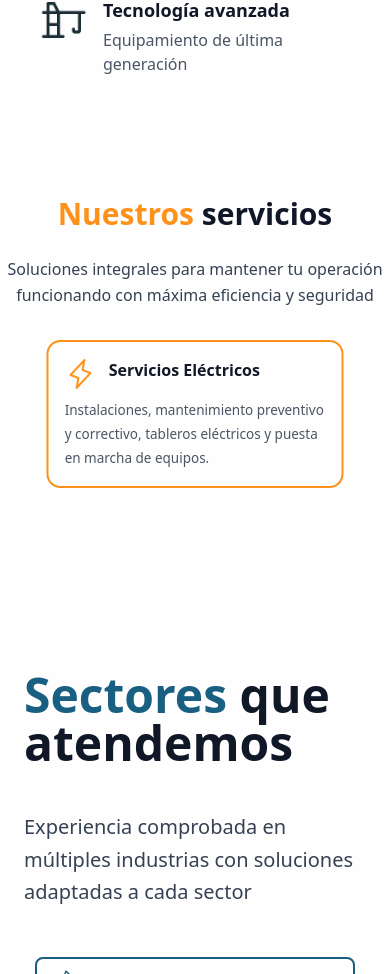
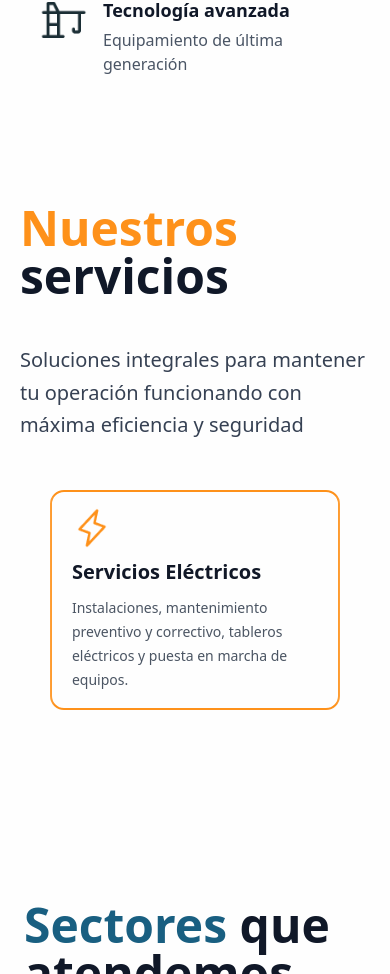
Before and after one commit to synerarg/myl, a Next.js app: page / in a window 390 px wide. Shown: the part 1522-2496 px from the top of the page. Built offline with nearby package versions, Linux system fonts and the light colour scheme.

Commit message:
Update Footer component with an ID for accessibility; add new service link to Navbar; enhance Services component layout and styling for improved responsiveness and visual consistency.

```diff
--- a/components/Footer.tsx
+++ b/components/Footer.tsx
@@ -4,7 +4,7 @@ import { Button } from "./Button"
 
 export const Footer = () => {
   return (
-    <footer className="bg-white border-t border-darkBlue">
+    <footer id="footer" className="bg-white border-t border-darkBlue ">
       <div className="mx-auto max-w-7xl px-6 py-4 ">
         {/* Main Footer Content */}
         <div className="grid grid-cols-1 gap-8 md:grid-cols-2 lg:grid-cols-4 py-4">
--- a/components/Navbar.tsx
+++ b/components/Navbar.tsx
@@ -9,6 +9,7 @@ const NAV_LINKS = [
   { href: "/", label: "Inicio" },
   { href: "/#sectors", label: "Sectores" },
   { href: "/#our-process", label: "Nosotros" },
+  { href: "/#services", label: "Servicios" },
   { href: "/#contact", label: "Contacto" },
 ];
 
--- a/components/Services.tsx
+++ b/components/Services.tsx
@@ -11,18 +11,49 @@ type Service = {
 };
 
 const services: Service[] = [
-  { title: "Servicios Eléctricos", description: "Instalaciones, mantenimiento preventivo y correctivo, tableros eléctricos y puesta en marcha de equipos.", icon: "/icons/services/Lightning.png" },
-  { title: "Servicios Mecánicos", description: "Montaje, mantenimiento, reparaciones industriales y soporte técnico especializado.", icon: "/icons/services/Wrench.png" },
-  { title: "Limpiezas Industriales", description: "Limpieza de equipos industriales y aeroenfriadores para máxima eficiencia operativa.", icon: "/icons/services/SprayBottle.png" },
-  { title: "Obra Civil Menor", description: "Construcción de bases, fundaciones, galpones, tinglados y mejoras en infraestructura.", icon: "/icons/services/Hammer.png" },
-  { title: "Cateos", description: "Detección de fallas y evaluación estructural mediante cateos e inspecciones técnicas preventivas.", icon: "/icons/services/PipeWrench.png" },
-  { title: "Protección Catódica", description: "Inspección y verificación de protección catódica, medición de potenciales y cálculos e ingeniería.", icon: "/icons/services/Shield.png" },
+  {
+    title: "Servicios Eléctricos",
+    description:
+      "Instalaciones, mantenimiento preventivo y correctivo, tableros eléctricos y puesta en marcha de equipos.",
+    icon: "/icons/services/Lightning.png",
+  },
+  {
+    title: "Servicios Mecánicos",
+    description:
+      "Montaje, mantenimiento, reparaciones industriales y soporte técnico especializado.",
+    icon: "/icons/services/Wrench.png",
+  },
+  {
+    title: "Limpiezas Industriales",
+    description:
+      "Limpieza de equipos industriales y aeroenfriadores para máxima eficiencia operativa.",
+    icon: "/icons/services/SprayBottle.png",
+  },
+  {
+    title: "Obra Civil Menor",
+    description:
+      "Construcción de bases, fundaciones, galpones, tinglados y mejoras en infraestructura.",
+    icon: "/icons/services/Hammer.png",
+  },
+  {
+    title: "Cateos",
+    description:
+      "Detección de fallas y evaluación estructural mediante cateos e inspecciones técnicas preventivas.",
+    icon: "/icons/services/PipeWrench.png",
+  },
+  {
+    title: "Protección Catódica",
+    description:
+      "Inspección y verificación de protección catódica, medición de potenciales y cálculos e ingeniería.",
+    icon: "/icons/services/Shield.png",
+  },
 ];
 
 export default function Services() {
   const [emblaRef, emblaApi] = useEmblaCarousel({
     loop: true,
-    align: "center",          // ⭐ centra el slide activo en mobile
+    align: "center",
+    containScroll: "trimSnaps",
     dragFree: false,
     skipSnaps: false,
   });
@@ -31,19 +62,21 @@ export default function Services() {
   const scrollNext = useCallback(() => emblaApi?.scrollNext(), [emblaApi]);
 
   return (
-    <section className="w-full bg-white py-14 sm:py-20 lg:py-24">
-      <div className="w-[%] lg:w-[95%] xl:w-[92%] 2xl:w-[85%] mx-auto px-0 sm:px-6 md:px-10 lg:px-12 xl:px-16">
-        <div className="w-full flex flex-col md:flex-row md:items-start md:justify-between items-center justify-center gap-4 sm:gap-8 mb-8 sm:mb-12">
-          <h2 className="text-3xl sm:text-4xl lg:text-5xl font-bold text-gray-900 text-center md:text-left">
+    <section className="w-full bg-white py-16 sm:py-20 lg:py-24">
+      <div className="w-[98%] lg:w-[95%] xl:w-[92%] 2xl:w-[85%] mx-auto px-4 sm:px-6 md:px-10 lg:px-12 xl:px-16">
+      <div className="w-full flex flex-col md:flex-row md:items-start md:justify-between items-center justify-center gap-8 mb-12">
+          <h2 className="text-5xl font-bold text-gray-900">
             <span className="text-orange">Nuestros</span> servicios
           </h2>
-          <p className="text-base sm:text-lg xl:text-xl text-gray-700 max-w-md leading-relaxed mt-2 md:mt-3 text-center md:text-left">
+
+          <p className="text-gray-700 text-xl max-w-md leading-relaxed mt-3">
             Soluciones integrales para mantener tu operación funcionando con máxima eficiencia y seguridad
           </p>
         </div>
 
+        {/* VIEWPORT */}
         <div className="relative">
-          {/* Flechas en ≥ md (no molestan en mobile) */}
+          {/* Botones */}
           <button
             aria-label="Anterior"
             onClick={scrollPrev}
@@ -63,44 +96,33 @@ export default function Services() {
             </svg>
           </button>
 
-          {/* Máscara más sutil en mobile para no “cortar” la card centrada */}
-          <div className=" md:[mask-image:linear-gradient(to_right,transparent,black_10%,black_90%,transparent)]">
+          <div className="[mask-image:linear-gradient(to_right,transparent,black_10%,black_90%,transparent)]">
             <div ref={emblaRef} className="overflow-hidden">
-              {/* Track sin gap: gutters con padding + márgenes negativos */}
-              <div className="flex -mx-4">
+              <div className="flex -mx-2 sm:-mx-2.5">
                 {services.map((s, i) => (
                   <div
                     key={s.title + i}
                     className="
                       min-w-0
-                      /* mobile: card grande y centrada, con pequeño peek */
-                      flex-[0_0_88%]
-                      xs:flex-[0_0_85%]
-                      sm:flex-[0_0_60%]
-                      md:flex-[0_0_45%]
-                      lg:flex-[0_0_33%]
-                      xl:flex-[0_0_28%]
-                      px-[-60px] md:px-4
-                      flex justify-center
-                      items-center
-                    "
+                      w-full
+                      flex-[0_0_88%] xs:flex-[0_0_75%] sm:flex-[0_0_55%] md:flex-[0_0_40%] lg:flex-[0_0_32%] xl:flex-[0_0_28%]
+                      md:px-8 px-4
+                      "
                   >
-                    <article className="h-full w-[80%] select-none rounded-xl border-2 border-orange bg-white px-4 py-4 sm:px-5 shadow-[0_1px_0_rgba(0,0,0,0.02)] hover:shadow-md transition">
-                      <div className="flex items-start gap-3">
+                    <article className="h-full w-full rounded-xl border-2 border-orange bg-white px-5 py-4 shadow-[0_1px_0_rgba(0,0,0,0.02)] hover:shadow-md transition select-none">
+                        <div className="flex items-start justify-center flex-col gap-3 ">
                         <Image
                           src={s.icon || "/placeholder.svg"}
                           alt={s.title}
                           width={28}
                           height={28}
-                          className="w-8 h-8 sm:w-9 sm:h-9 object-contain"
+                          className="w-10 h-10 object-contain"
                         />
-                        <h3 className="text-[#111827] font-semibold leading-6 text-base sm:text-lg">
-                          {s.title}
-                        </h3>
-                      </div>
-                      <p className="mt-2 text-[13.5px] sm:text-sm leading-6 text-[#4b5563]">
+                        <h3 className="text-[#111827] font-semibold leading-6 text-xl">{s.title}</h3>
+                      <p className=" text-sm leading-6 text-[#4b5563]">
                         {s.description}
                       </p>
+                        </div>
                     </article>
                   </div>
                 ))}
```
